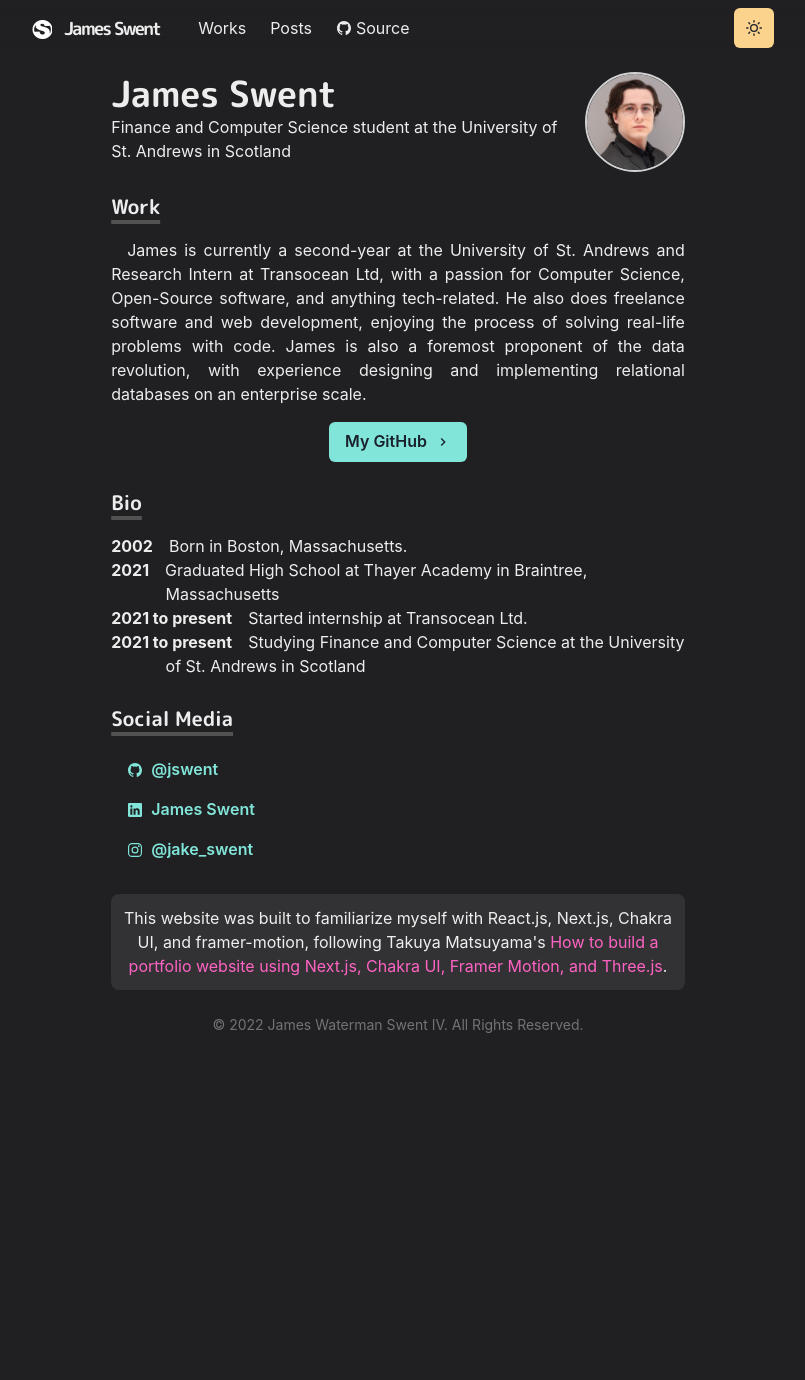
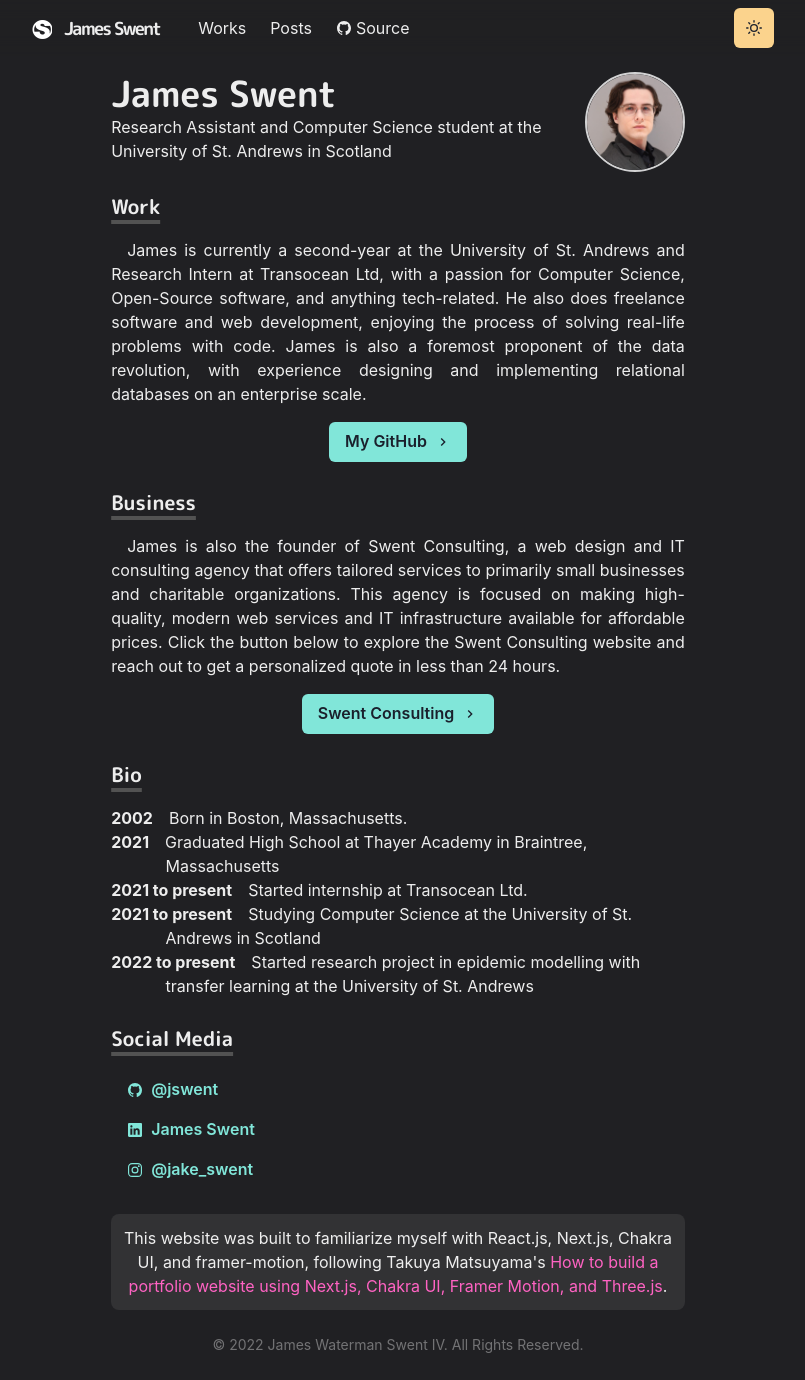
Before and after one commit to jswent/jwswent-homepage, a Next.js app: page / in a window 1280 px wide. Shown: the top 1380 px of the page, without its empty margins (242-1047 px from the left). Before the commit the page ends 1067 px from the top, so only its background shows below. Built offline with nearby package versions, Linux system fonts and the light colour scheme.

Commit message:
added business and updated bio

```diff
--- a/pages/index.js
+++ b/pages/index.js
@@ -30,8 +30,8 @@ const Page = () => {
             </Heading>
 
             <p>
-              Finance and Computer Science student at the University of St.
-              Andrews in Scotland
+              Research Assistant and Computer Science student at the University
+              of St. Andrews in Scotland
             </p>
           </Box>
           <Box
@@ -77,6 +77,28 @@ const Page = () => {
 
         <Section delay={0.2}>
           <Heading as='h3' variant='section-title'>
+            Business
+          </Heading>
+          <Paragraph>
+            James is also the founder of Swent Consulting, a web design and IT
+            consulting agency that offers tailored services to primarily small
+            businesses and charitable organizations. This agency is focused on
+            making high-quality, modern web services and IT infrastructure
+            available for affordable prices. Click the button below to explore
+            the Swent Consulting website and reach out to get a personalized
+            quote in less than 24 hours.
+          </Paragraph>
+          <Box align='center' my={4}>
+            <NextLink href='https://www.swent-consulting.com'>
+              <Button rightIcon={<ChevronRightIcon />} colorScheme='teal'>
+                Swent Consulting
+              </Button>
+            </NextLink>
+          </Box>
+        </Section>
+
+        <Section delay={0.3}>
+          <Heading as='h3' variant='section-title'>
             Bio
           </Heading>
           <BioSection>
@@ -93,12 +115,17 @@ const Page = () => {
           </BioSection>
           <BioSection>
             <BioYear>2021 to present</BioYear>
-            Studying Finance and Computer Science at the University of St.
-            Andrews in Scotland
+            Studying Computer Science at the University of St. Andrews in
+            Scotland
+          </BioSection>
+          <BioSection>
+            <BioYear>2022 to present</BioYear>
+            Started research project in epidemic modelling with transfer
+            learning at the University of St. Andrews
           </BioSection>
         </Section>
 
-        <Section delay={0.3}>
+        <Section delay={0.4}>
           <Heading as='h3' variant='section-title'>
             Social Media
           </Heading>
@@ -145,7 +172,7 @@ const Page = () => {
           </List>
         </Section>
 
-        <Section delay={0.4}>
+        <Section delay={0.5}>
           <Box
             borderRadius='lg'
             bg={useColorModeValue('whiteAlpha.500', 'whiteAlpha.200')}
```
